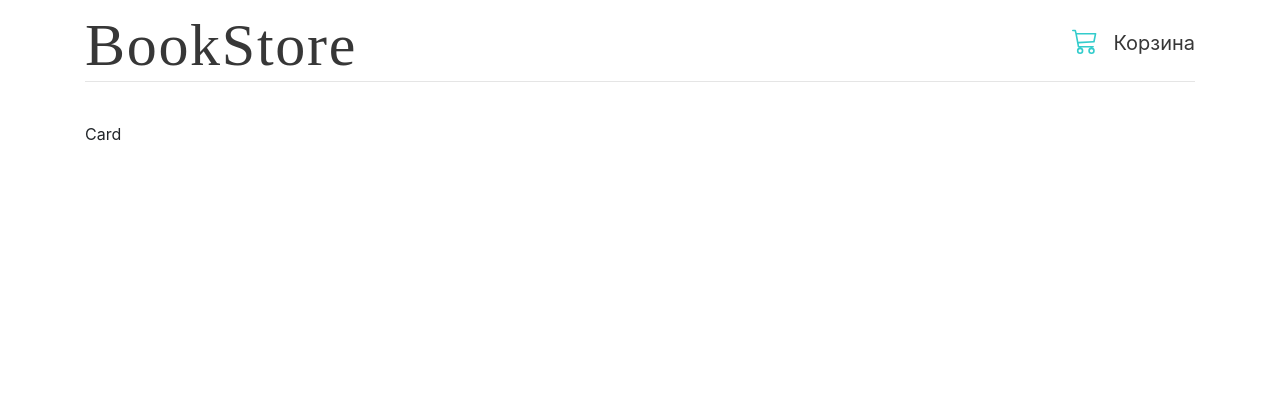
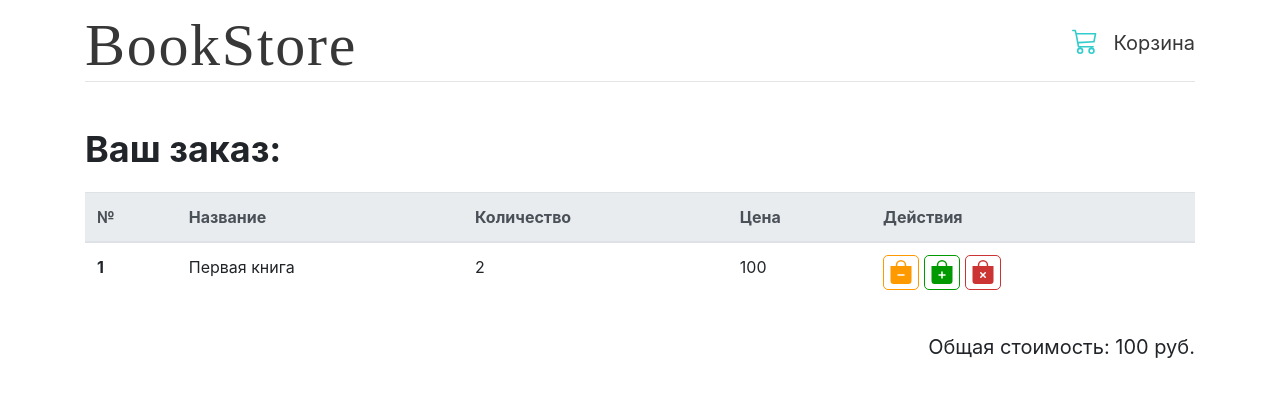
Before and after one commit to SLain123/book_store, a React app: page /card in a window 1280 px wide. Shown: the top 396 px of the page. Built offline with nearby package versions, Linux system fonts and the light colour scheme; a web font is replaced by a local one.

Commit message:
Добавляет компонент Cart; Мелкие правки стилей;

```diff
--- a/src/components/app/App.js
+++ b/src/components/app/App.js
@@ -3,6 +3,7 @@ import { Switch, Route } from 'react-router-dom';
 
 import Header from '../header';
 import BookList from '../book_list';
+import Cart from '../cart';
 
 const App = () => {
     return (
@@ -11,12 +12,7 @@ const App = () => {
 
             <Switch>
                 <Route exact path='/' component={BookList} />
-                <Route
-                    path='/card'
-                    render={() => {
-                        return <p>Card</p>;
-                    }}
-                />
+                <Route path='/card' component={Cart} />
             </Switch>
         </div>
     );
--- a/src/components/book_list/book_list.js
+++ b/src/components/book_list/book_list.js
@@ -16,6 +16,7 @@ class BookList extends Component {
         const booksData = this.props.books;
 
         return (
+            <section>
                 <ul className='book-list row'>
                     {booksData.map(
                         ({
@@ -46,17 +47,31 @@ class BookList extends Component {
                                         />
                                     </picture>
                                     <div className='book-list__info-container'>
-                                    <p className="book-list__title">{title}</p>
-                                    <p className="book-list__describe">Автор: {author}</p>
-                                    <p className="book-list__describe">Год издания: {year}</p>
-                                    <p className="book-list__price">{price} руб.</p>
-                                    <button type="button" className="book-list__add-btn btn btn-info">Добавить в корзину</button>
+                                        <p className='book-list__title'>
+                                            {title}
+                                        </p>
+                                        <p className='book-list__describe'>
+                                            Автор: {author}
+                                        </p>
+                                        <p className='book-list__describe'>
+                                            Год издания: {year}
+                                        </p>
+                                        <p className='book-list__price'>
+                                            {price} руб.
+                                        </p>
+                                        <button
+                                            type='button'
+                                            className='book-list__add-btn btn btn-info'
+                                        >
+                                            Добавить в корзину
+                                        </button>
                                     </div>
                                 </li>
                             );
                         },
                     )}
                 </ul>
+            </section>
         );
     }
 }
--- a/src/components/book_list/book_list.scss
+++ b/src/components/book_list/book_list.scss
@@ -4,6 +4,12 @@
     &__item {
         display: flex;
         padding: 40px 5px;
+    }
+
+    &__info-container {
+        display: flex;
+        flex-flow: column;
+        justify-content: space-evenly;
     }
 
     &__img {
@@ -24,4 +30,8 @@
         font-weight: 700;
     }
 
+    &__add-btn {
+        max-width: 180px;
+    }
+
 }
--- /dev/null
+++ b/src/components/cart/cart.js
@@ -0,0 +1,80 @@
+import React from 'react';
+
+import './cart.scss';
+
+const Cart = () => {
+    return (
+        <section className='cart'>
+            <p className='cart__title'>Ваш заказ:</p>
+            <table className='table'>
+                <thead className='thead-light'>
+                    <tr>
+                        <th scope='col'>№</th>
+                        <th scope='col'>Название</th>
+                        <th scope='col'>Количество</th>
+                        <th scope='col'>Цена</th>
+                        <th scope='col'>Действия</th>
+                    </tr>
+                </thead>
+                <tbody>
+                    <tr>
+                        <th scope='row'>1</th>
+                        <td>Первая книга</td>
+                        <td>2</td>
+                        <td>100</td>
+                        <td>
+                            <button className='cart__minus-btn cart__btn'>
+                                <svg
+                                    width='1.5em'
+                                    height='1.5em'
+                                    viewBox='0 0 16 16'
+                                    className='bi bi-bag-dash-fill'
+                                    fill='#FF9900'
+                                    xmlns='http://www.w3.org/2000/svg'
+                                >
+                                    <path
+                                        fillRule='evenodd'
+                                        d='M5.5 3.5a2.5 2.5 0 0 1 5 0V4h-5v-.5zm6 0V4H15v10a2 2 0 0 1-2 2H3a2 2 0 0 1-2-2V4h3.5v-.5a3.5 3.5 0 1 1 7 0zM6 9.5a.5.5 0 0 0 0 1h4a.5.5 0 0 0 0-1H6z'
+                                    />
+                                </svg>
+                            </button>
+                            <button className='cart__plus-btn cart__btn'>
+                                <svg
+                                    width='1.5em'
+                                    height='1.5em'
+                                    viewBox='0 0 16 16'
+                                    className='bi bi-bag-plus-fill'
+                                    fill='#009900'
+                                    xmlns='http://www.w3.org/2000/svg'
+                                >
+                                    <path
+                                        fillRule='evenodd'
+                                        d='M5.5 3.5a2.5 2.5 0 0 1 5 0V4h-5v-.5zm6 0V4H15v10a2 2 0 0 1-2 2H3a2 2 0 0 1-2-2V4h3.5v-.5a3.5 3.5 0 1 1 7 0zM8.5 8a.5.5 0 0 0-1 0v1.5H6a.5.5 0 0 0 0 1h1.5V12a.5.5 0 0 0 1 0v-1.5H10a.5.5 0 0 0 0-1H8.5V8z'
+                                    />
+                                </svg>
+                            </button>
+                            <button className='cart__remove-btn cart__btn'>
+                                <svg
+                                    width='1.5em'
+                                    height='1.5em'
+                                    viewBox='0 0 16 16'
+                                    className='bi bi-bag-x-fill'
+                                    fill='#CC3333'
+                                    xmlns='http://www.w3.org/2000/svg'
+                                >
+                                    <path
+                                        fillRule='evenodd'
+                                        d='M5.5 3.5a2.5 2.5 0 0 1 5 0V4h-5v-.5zm6 0V4H15v10a2 2 0 0 1-2 2H3a2 2 0 0 1-2-2V4h3.5v-.5a3.5 3.5 0 1 1 7 0zM6.854 8.146a.5.5 0 1 0-.708.708L7.293 10l-1.147 1.146a.5.5 0 0 0 .708.708L8 10.707l1.146 1.147a.5.5 0 0 0 .708-.708L8.707 10l1.147-1.146a.5.5 0 0 0-.708-.708L8 9.293 6.854 8.146z'
+                                    />
+                                </svg>
+                            </button>
+                        </td>
+                    </tr>
+                </tbody>
+            </table>
+            <p className='cart__result'>Общая стоимость: 100 руб.</p>
+        </section>
+    );
+};
+
+export default Cart;
--- /dev/null
+++ b/src/components/cart/cart.scss
@@ -0,0 +1,47 @@
+.cart {
+
+    &__title {
+        font-size: 36px;
+        font-weight: 700;
+    }
+
+    &__result {
+        font-size: 20px;
+        text-align: end;
+        margin-top: 30px;
+    }
+
+    &__btn {
+        border-radius: 5px;
+        background-color: transparent;
+        margin-right: 5px;
+        padding: 2px 5px 5px 5px;
+    }
+
+    &__minus-btn {
+        border: 1px solid #FF9900;
+
+        &:focus {
+            border: 2px solid #FF9900;
+            outline: none;
+        }
+    }
+
+    &__plus-btn {
+        border: 1px solid #009900;
+
+        &:focus {
+            border: 2px solid #009900;
+            outline: none;
+        }
+    }
+
+    &__remove-btn {
+        border: 1px solid #CC3333;
+
+        &:focus {
+            border: 2px solid #CC3333;
+            outline: none;
+        }
+    }
+}
--- /dev/null
+++ b/src/components/cart/index.js
@@ -0,0 +1,3 @@
+import Cart from './cart';
+
+export default Cart;
```
Lines whose indentation alone changed are shown as unchanged.
